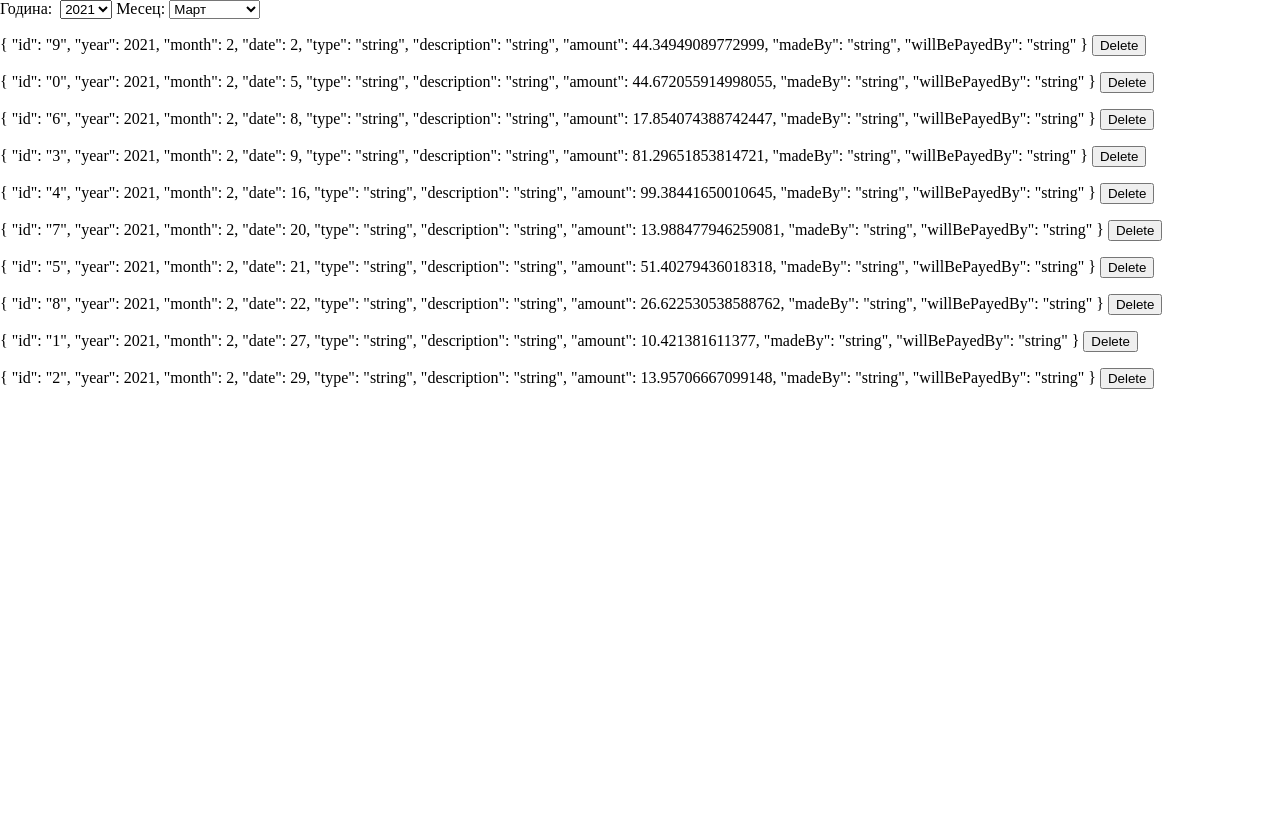
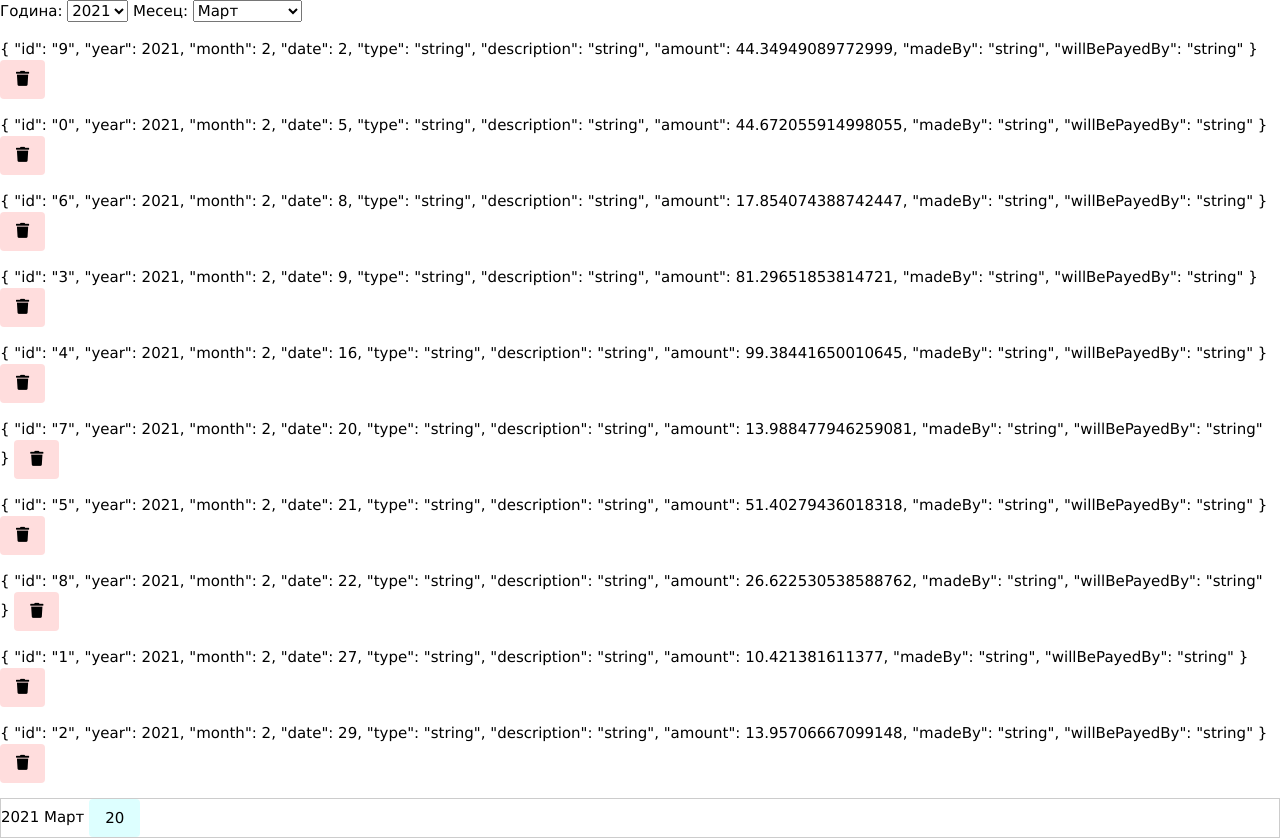
Before and after one commit to atorov/spendings-fe, a React app: page / in a window 1280 px wide. Before the commit the page ends 800 px from the top, so only its background shows below. Built offline with nearby package versions, Linux system fonts and the light colour scheme.

Commit message:
latest changes

```diff
--- /dev/null
+++ b/src/App/AddNewRecord/index.tsx
@@ -0,0 +1,54 @@
+import * as React from 'react'
+
+interface IProps {
+    month: number;
+    monthNames: string[];
+    year: number;
+}
+
+const AddNewRecord: React.FC<IProps> = (props: IProps) => {
+    const [date, setDate] = React.useState(new Date().getDate())
+    const [isDateMenuOpened, setDateMenuOpened] = React.useState(false)
+
+    return (
+        <div className="w3-border">
+            <div>
+                {props.year}
+                &nbsp;
+                {props.monthNames[props.month]}
+                &nbsp;
+
+                <button
+                    type="button"
+                    className="w3-button w3-round w3-pale-blue w3-hover-blue"
+                    onClick={() => setDateMenuOpened((prevState) => !prevState)}
+                >
+                    {date < 10 ? `0${date}` : date}
+                </button>
+                {isDateMenuOpened ? (
+                    <div
+                        className="w3-bar-block w3-border w3-round"
+                        style={{ maxHeight: 120, overflow: 'auto' }}
+                    >
+                        {Array(31).fill(null).map((_, idx) => (
+                            <button
+                                key={idx}
+                                value={idx + 1}
+                                type="button"
+                                className="w3-button w3-bar w3-pale-blue w3-hover-blue"
+                                onClick={() => {
+                                    setDate(idx + 1)
+                                    setDateMenuOpened(false)
+                                }}
+                            >
+                                {String(idx + 1).length < 2 ? `0${idx + 1}` : idx + 1}
+                            </button>
+                        ))}
+                    </div>
+                ) : null}
+            </div>
+        </div>
+    )
+}
+
+export default AddNewRecord
--- a/src/App/index.tsx
+++ b/src/App/index.tsx
@@ -1,4 +1,6 @@
 import * as React from 'react'
+
+import AddNewRecord from './AddNewRecord'
 
 import './style.css'
 
@@ -36,11 +38,9 @@ async function getRecords(year: number, month: number): Promise<IRecord[]> {
     }))
 }
 
-const App = () => {
+const App: React.FC = () => {
     const [year, setYear] = React.useState(new Date().getFullYear())
     const [month, setMonth] = React.useState(new Date().getMonth())
-    // const [date] = React.useState(new Date().getDate())
-    // console.log('::: TODO: Date', date, typeof date)
 
     const [records, setRecords] = React.useState([] as IRecord[])
 
@@ -63,7 +63,7 @@ const App = () => {
     return (
         <>
             <label htmlFor="year">
-                Година: &nbsp;
+                Година:&nbsp;
                 <select id="year" value={year} onChange={(event) => setYear(Number(event.target.value))}>
                     {Array(10).fill(null).map((_, idx) => (
                         <option key={idx} value={idx + 2020}>
@@ -89,13 +89,21 @@ const App = () => {
                 <p key={record.id}>
                     {JSON.stringify(record, null, 2)}
                     &nbsp;
-                    <button type="button" onClick={() => setRecords((prevRecords) => prevRecords.filter((prevRecord) => prevRecord.id !== record.id))}>
-                        Delete
+                    <button
+                        type="button"
+                        className="w3-button w3-round w3-pale-red w3-hover-red"
+                        onClick={() => setRecords((prevRecords) => prevRecords.filter((prevRecord) => prevRecord.id !== record.id))}
+                    >
+                        <i className="fas fa-trash" />
                     </button>
                 </p>
             ))}
 
-            {/* TODO: ... */}
+            <AddNewRecord
+                month={month}
+                monthNames={MONTH_NAMES}
+                year={year}
+            />
         </>
     )
 }
--- a/src/App/style.css
+++ b/src/App/style.css
@@ -1,10 +1,9 @@
 html, body, #app-root {
     width: 100%;
     height: 100%;
-    top: 0;
-    bottom: 0;
-    right: 0;
-    left: 0;
-    margin: 0;
-    padding: 0;
+    /* top: 0; */
+    /* bottom: 0; */
+    /* right: 0; */
+    /* left: 0; */
+    /* background-color: #f1f1f1; */
 }
```
Also changed, not shown: src/index.ejs.
